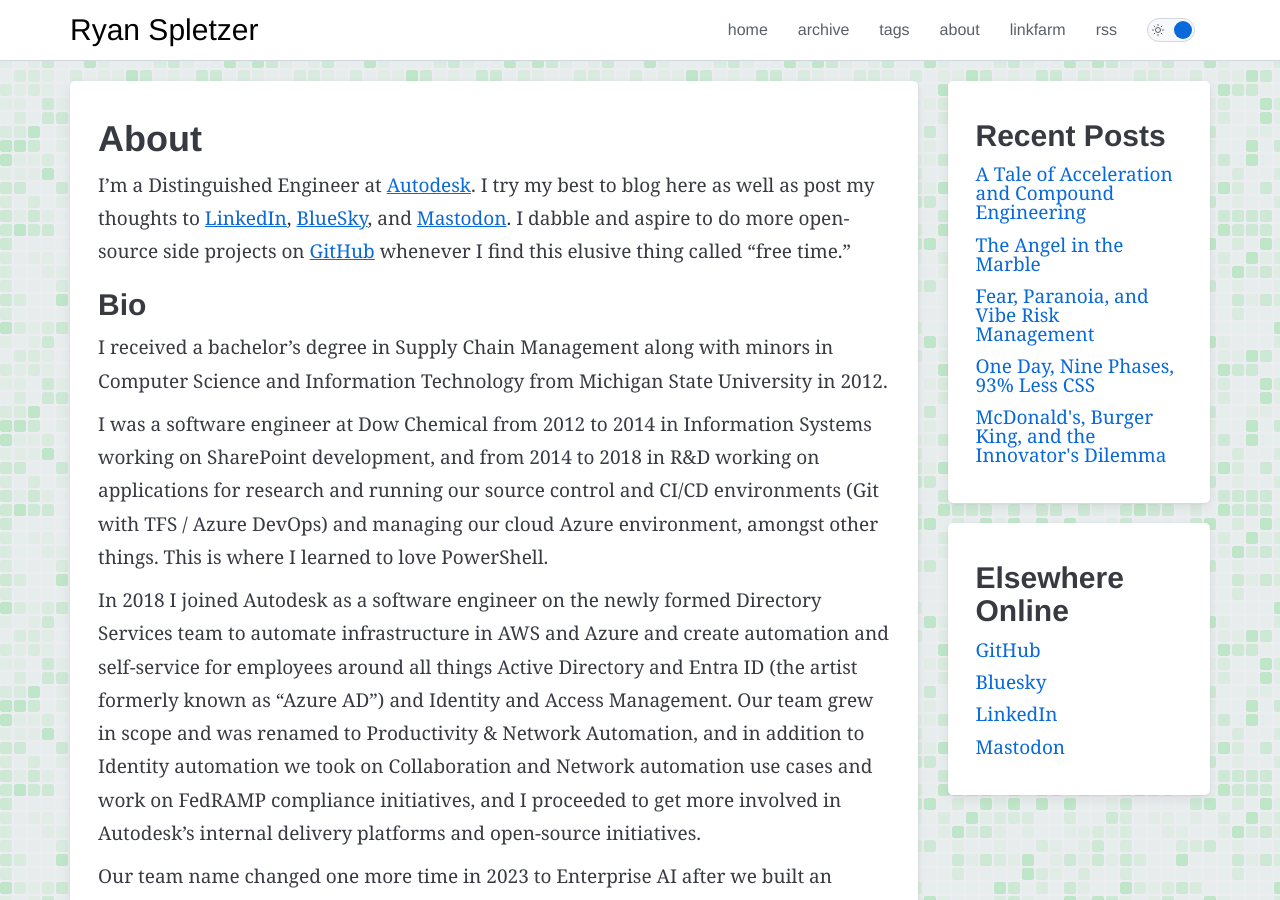
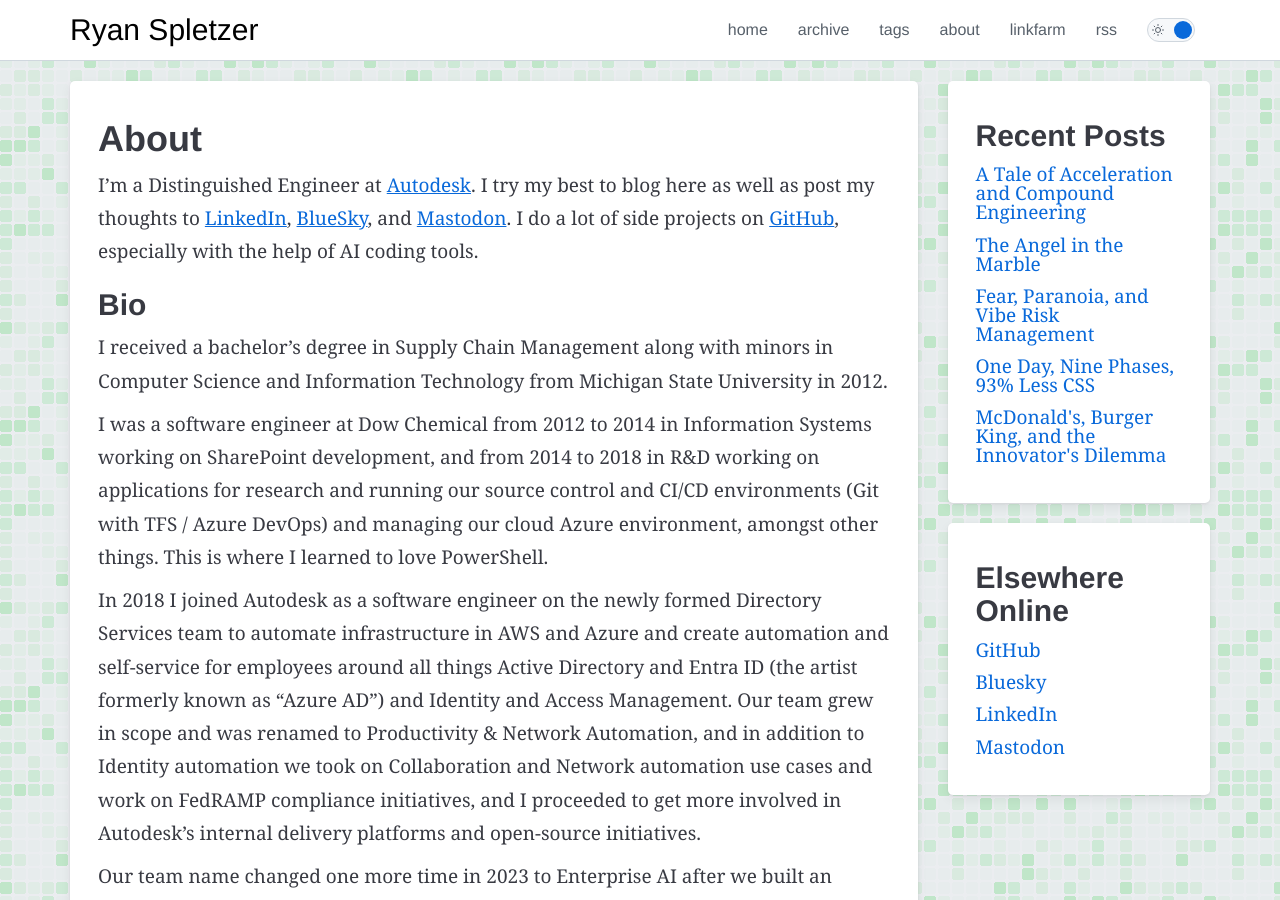
Before and after one commit to ryanspletzer/ryanspletzer.github.io, a Jekyll site: the page built from about.md, in a window 1280 px wide and 900 px high. Built offline with Jekyll 4.4.1, drawn with Linux system fonts in a browser that asks for light colours; some of the changed text lies outside the part shown.

Commit message:
Update about page to reflect current AI tooling focus and interests
Reword intro to reflect actively shipping side projects with AI tools
rather than aspiring to. Add 14 items to the Things I Think About list
covering agentic coding (Claude Code, AI Coding Agents, AI-Assisted
Development, MCP Servers and Plugins), developer tooling (Neovim, Emacs,
tmux, Oh My Posh, Fish Shell, Dotfiles as Code), and web development
(Jekyll, Semantic HTML, Web Accessibility, Playwright).

Co-Authored-By: Claude Opus 4.6 <noreply@anthropic.com>

```diff
--- a/about.md
+++ b/about.md
@@ -7,8 +7,8 @@ permalink: /about/
 I'm a Distinguished Engineer at [Autodesk](https://www.autodesk.com).
 I try my best to blog here as well as post my thoughts to [LinkedIn](https://www.linkedin.com/in/ryanspletzer/),
 [BlueSky](https://bsky.app/profile/ryan.spletzer.com), and [Mastodon](https://spletzer.com/@ryan).
-I dabble and aspire to do more open-source side projects on [GitHub](https://github.com/ryanspletzer)
-whenever I find this elusive thing called "free time."
+I do a lot of side projects on [GitHub](https://github.com/ryanspletzer),
+especially with the help of AI coding tools.
 
 ## Bio
 
@@ -193,10 +203,14 @@ them down by category, this is a non-comprehensive set of things I think about,
 - AI
 - LLMs (Large Language Models)
 - MCP (Model Context Protocol)
+- MCP Servers and Plugins
 - Anomaly Detection
 - Generative AI
 - OpenAI
 - Anthropic
+- Claude Code
+- AI Coding Agents
+- AI-Assisted Development
 - Azure PowerShell
 - Azure Functions
 - Azure OpenAI Service
```
Also changed, not shown: other parts of about.md (+10 -0 lines).
